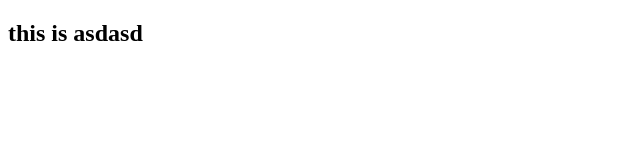
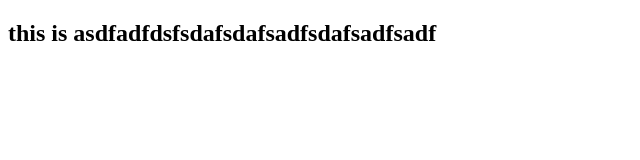
Before and after one commit to emran1892/test, a plain HTML site: page index.html in a window 1280 px wide. Shown: the whole page, without its empty margins (0-640 px from the left). Drawn offline with Linux system fonts and the light colour scheme.

Commit message:
notun update

```diff
--- a/index.html
+++ b/index.html
@@ -6,6 +6,6 @@
     <title>Document</title>
 </head>
 <body>
-    <h2>this is asdasd</h2>
+    <h2>this is asdfadfdsfsdafsdafsadfsdafsadfsadf</h2>
 </body>
 </html>
```
